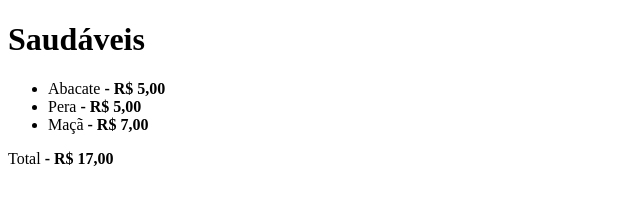
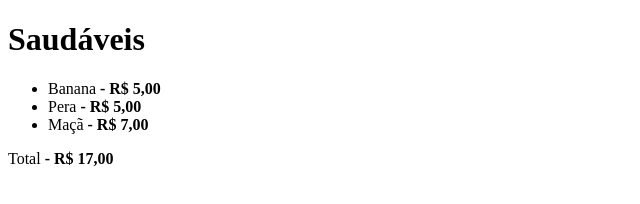
Before and after one commit to RoohSouza567/exerc-cios-1, a plain HTML site: page 01-Exercicio-Basico/index.html in a window 1280 px wide. Shown: the full height of the page, 0-640 px from the left. Drawn offline with Linux system fonts and the light colour scheme.

Commit message:
substituído "Abacate" por "Banana" na lista de frutas

```diff
--- a/01-Exercicio-Basico/index.html
+++ b/01-Exercicio-Basico/index.html
@@ -9,7 +9,7 @@
     <h1>Saudáveis</h1>
 
     <ul>
-        <li>Abacate<strong> - R$ 5,00</strong></li>
+        <li>Banana<strong> - R$ 5,00</strong></li>
         <li>Pera<strong> - R$ 5,00</strong></li>
         <li>Maçã <strong> - R$ 7,00</strong></li>
     </ul>
```
